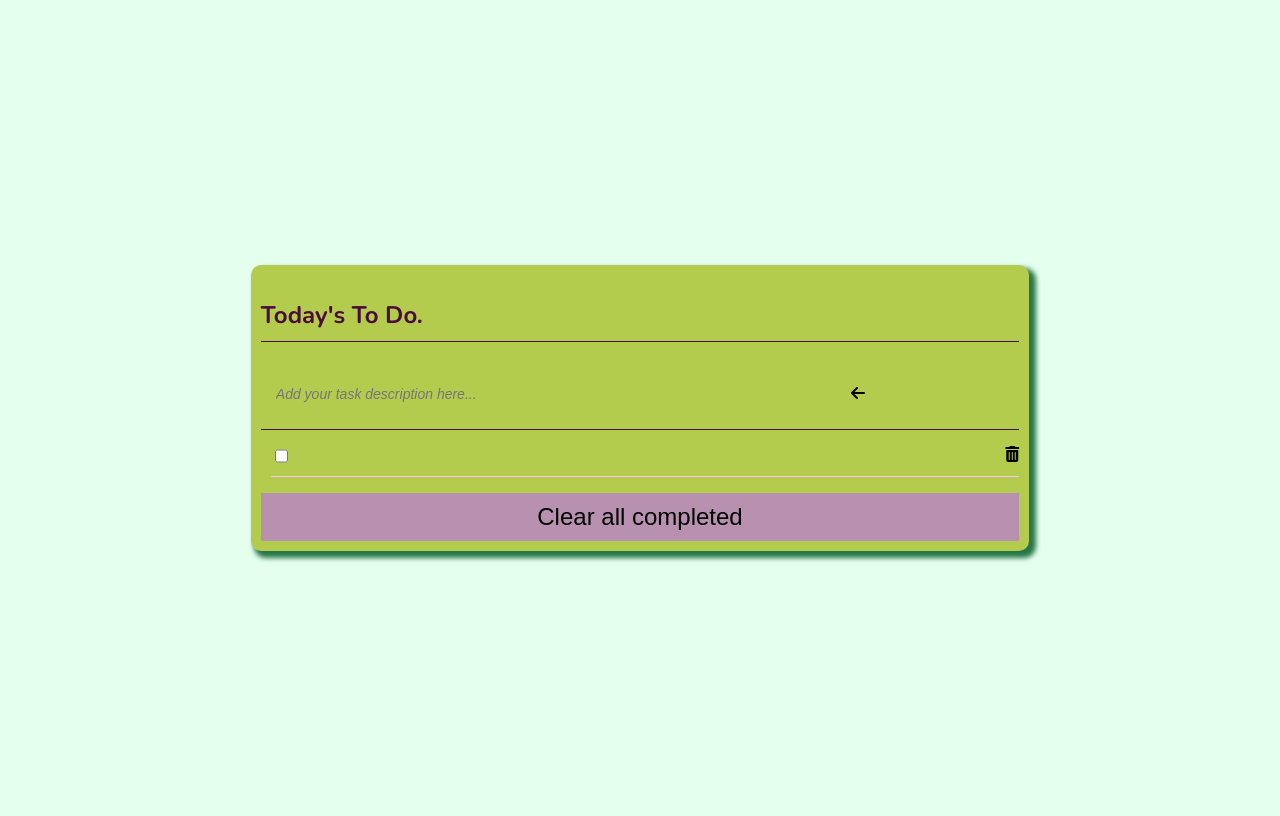
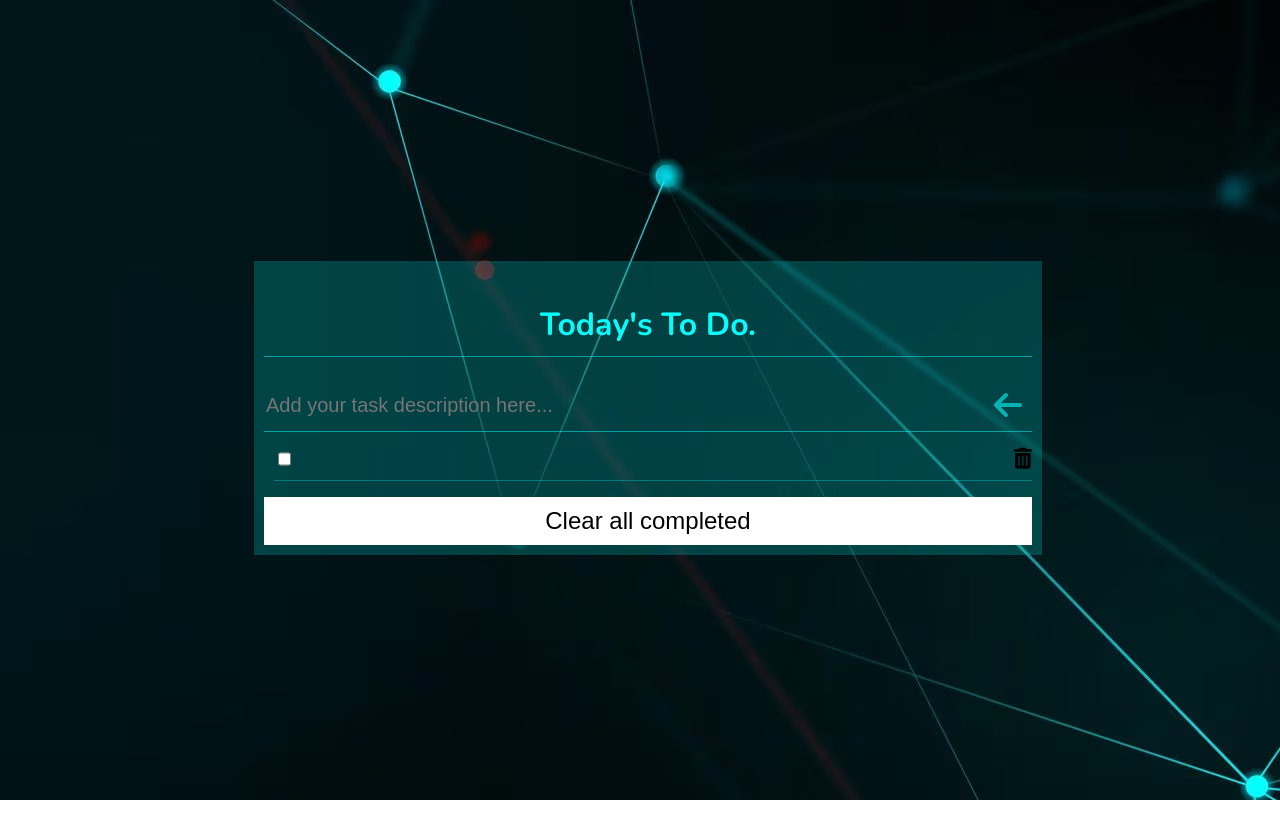
Before and after one commit to inspecta/todo-list-webpack, a website built with webpack: page src/index.html in a window 1280 px wide. Both pictures are taken after a click on the icon 1002 px from the left and 392 px from the top of the page. Built offline with nearby package versions, Linux system fonts and the light colour scheme.

Commit message:
Update the scr files

```diff
--- a/src/index.js
+++ b/src/index.js
@@ -7,7 +7,10 @@ const totalTasks = JSON.parse(retrieveFromStorage('todo')) || [];
 const tasksListDisplay = document.querySelector('.display');
 
 if (totalTasks.length === 0) {
-  tasksListDisplay.innerHTML = '<hr/><p>No tasks available now!</p>';
+  const noTasks = document.createElement('p');
+  tasksListDisplay.appendChild(noTasks);
+  noTasks.appendChild(document.createTextNode('No tasks available!'));
+  noTasks.classList.add('no-tasks');
 }
 
 /* Add a new task */
--- a/src/style.css
+++ b/src/style.css
@@ -2,35 +2,35 @@
 
 html {
   font-family: "Nunito", sans-serif;
-  background-color: #e5ffef;
+  background-image: url(./images/bg.avif);
 }
 
 body {
-  display: flex;
-  flex-direction: column;
-  justify-content: center;
-  align-items: center;
-  height: 100vh;
+  position: absolute;
+  top: 50%;
+  left: 50%;
+  transform: translate(-50%, -50%);
+  width: 100%;
+  height: auto;
   overflow: hidden;
 }
 
 .todo-list {
-  width: 70%;
+  width: 90%;
   margin: auto;
   height: auto;
-  box-shadow: 5px 5px 5px 2px #277647;
   padding: 10px;
-  border-radius: 10px;
-  background-color: #b4cc4e;
+  background-color: hsl(180, 98%, 51%, 0.2);
 }
 
 h3 {
   font-style: normal;
   padding-bottom: 10px;
-  border-bottom: 1px solid #4b0c3b;
-  color: #4b0c3b;
+  border-bottom: 1px solid hsl(180, 98%, 51%, 0.5);
+  color: #09fcfc;
   font-weight: bolder;
-  font-size: 1.5em;
+  font-size: 2em;
+  text-align: center;
 }
 
 .add-task {
@@ -39,14 +39,29 @@ h3 {
   justify-content: space-between;
   align-items: center;
   padding-bottom: 10px;
-  border-bottom: 1px solid #4b0c3b;
+  border-bottom: 1px solid hsl(180, 98%, 51%, 0.5);
+  position: relative;
+}
+
+#notification {
+  position: absolute;
+  color: #fff;
+  background-color: hsl(120, 100%, 25%);
+  padding: 10px 10px;
+  border-radius: 5px;
+  width: 50%;
+  text-align: center;
+  top: 50%;
+  left: 50%;
+  transform: translate(-50%, -50%);
+  border: 1px solid #fff;
+  display: none;
 }
 
 .input-task {
   outline: 0;
   border: 0;
   width: 90%;
-  padding: 15px;
   background-color: inherit;
   border-radius: 5px;
   color: #fff;
@@ -54,21 +69,39 @@ h3 {
 }
 
 .input-task::placeholder {
-  font-style: italic;
-  font-size: 14px;
+  font-size: 20px;
 }
 
 .fa-arrow-left {
   margin-right: 10px;
   cursor: pointer;
+  font-size: 2em;
+  color: hsl(180, 98%, 51%, 0.6);
+}
+
+.fa-arrow-left:hover {
+  color: hsl(180, 98%, 51%, 1);
+}
+
+.no-tasks {
+  font-size: 1.3em;
+  color: #09fcfc;
+  text-align: center;
 }
 
 .input-display {
   border: 0;
   outline: 0;
-  font-size: 16px;
+  font-size: 17px;
   cursor: auto;
   background-color: inherit;
+  color: hsl(180, 98%, 51%, 0.7);
+  width: 100%;
+}
+
+.input-display:focus {
+  color: hsla(133, 100%, 50%, 0.5);
+  font-style: italic;
 }
 
 .completed {
@@ -85,7 +118,7 @@ h3 {
   flex-direction: row;
   justify-content: space-between;
   margin-bottom: 10px;
-  border-bottom: 1px solid #ffc0ef;
+  border-bottom: 1px solid hsl(180, 98%, 51%, 0.3);
   padding-left: 0;
 }
 
@@ -99,6 +132,7 @@ h3 {
 
 .fa-trash-can {
   cursor: pointer;
+  font-size: 1.3em;
 }
 
 .fa-trash-can:hover {
@@ -120,7 +154,11 @@ h3 {
   width: 100%;
   height: 2em;
   font-size: 1.5em;
-  background-color: #b891b0;
+  background-color: #fff;
+}
+
+#clear-tasks:hover {
+  color: red;
 }
 
 @media screen and (min-width: 768px) {
```
Also changed, not shown: src/images/background.jpg (added), src/images/bg.avif (added), 1 other file.
